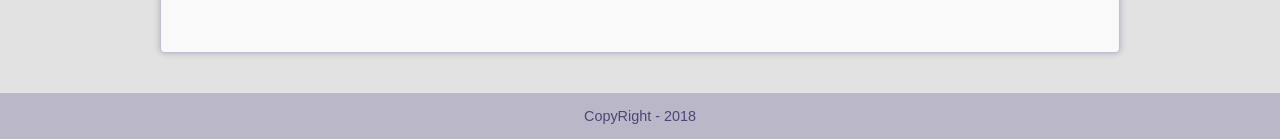
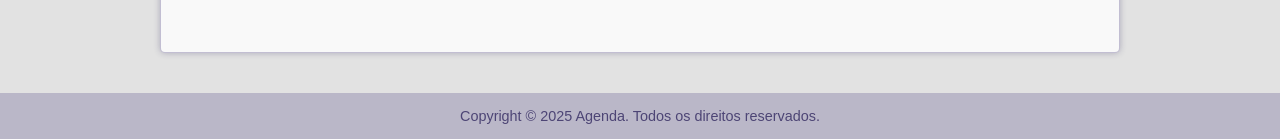
Before and after one commit to Muacidevjava/agenda_php, a PHP site: page / in a window 1280 px wide. Shown: the part 1292-1431 px from the top of the page. Run offline with PHP 8.4, Linux system fonts and the light colour scheme; some libraries are stand-ins or nearby versions.

Commit message:
mudando o copyright

```diff
--- a/agenda/agenda/app/views/rodape.php
+++ b/agenda/agenda/app/views/rodape.php
@@ -1,3 +1,3 @@
 <footer class="rodape">
-			<p>CopyRight - 2018</p>
-		</footer>
+    <p>Copyright © <?php echo date('Y'); ?> Agenda. Todos os direitos reservados.</p>
+</footer>
```
